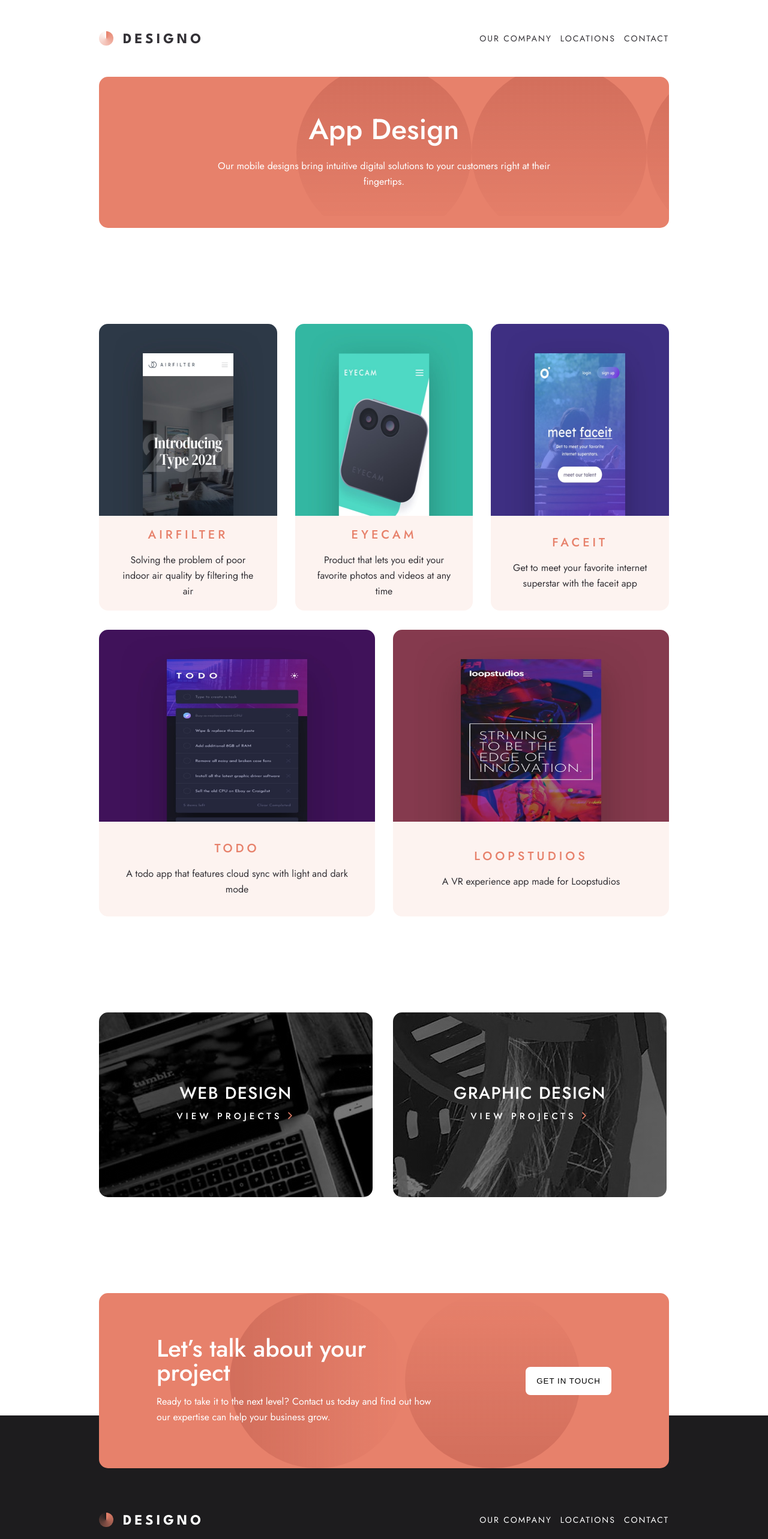
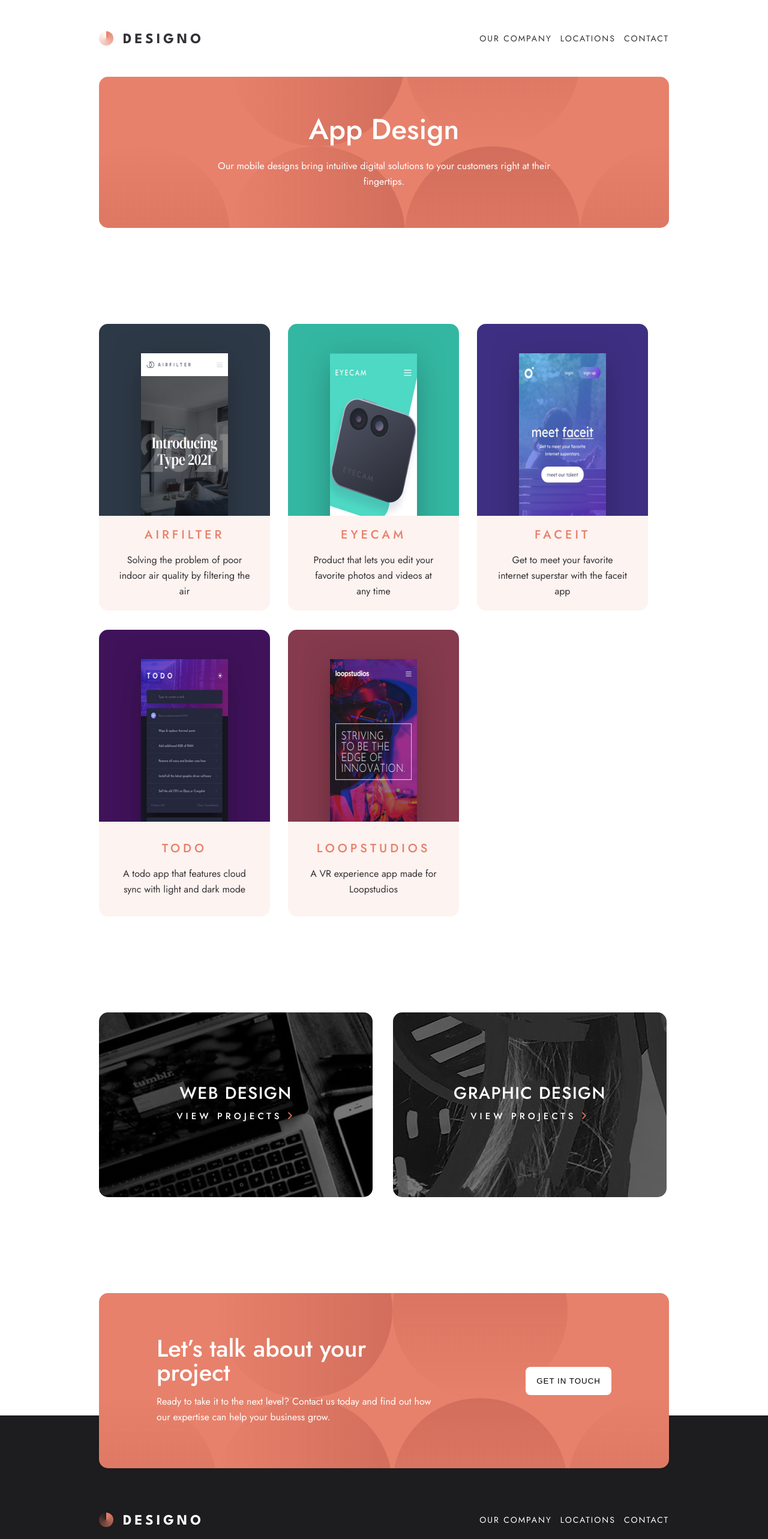
Before and after one commit to ringtho/designo, a React (Create React App) app: page /app-design in a window 1280 px wide. Shown: the top 2566 px of the page at 60% size. Built offline with nearby package versions, Linux system fonts and the light colour scheme; the HTML template or start-up script is replaced by a standard one.

Commit message:
Fixed the absolutely positioned circles in all of the containers

```diff
--- a/src/index.css
+++ b/src/index.css
@@ -463,11 +463,12 @@ button {
 .get-in-touch::before {
   content: "";
   position: absolute;
-  width: 200%;
+  width:200%;
   height: 200%;
-  top: 0;
-  left: -100%;
+  bottom: calc(0px - 30%);
+  right: calc(0px - 90%);
   background: url("./assets/shared/mobile/bg-pattern-design-pages-intro-mobile.svg");
+  transform: rotate(180deg);
 }
 
 .get-in-touch-wrapper {
@@ -521,13 +522,12 @@ button:hover {
 .design-hero::before {
   content: "";
   position: absolute;
-  width: 100%;
-  height: 100%;
+  width: 200%;
+  height: 200%;
   top: calc(50% - 292px/2);
-  left: calc(50% - 292px/2);
+  left: -100%;
   z-index: 1;
-  background: url("./assets/home/desktop/bg-pattern-hero-home.svg") repeat-x;
-  background-size: 292px;
+  background: url("./assets/shared/mobile/bg-pattern-design-pages-intro-mobile.svg");
 }
 
 .design-hero-content {
@@ -638,14 +638,13 @@ button:hover {
 .about-components::before {
   content: "";
   position: absolute;
-  width: 100%;
-  height: 100%;
-  top: 0;
-  left: 0;
+  width: 200%;
+  height: 200%;
+  top: -40%;
+  left: -90%;
   z-index: 1;
-  background: url("./assets/about/desktop/bg-pattern-hero-about-desktop.svg") no-repeat;
-  background-size: 292px;
-  transform: rotate(90deg);
+  background: url("./assets/about/mobile/bg-pattern-hero-about-mobile.svg");
+
 }
 
 .about-components-wrapper {
@@ -679,14 +678,23 @@ button:hover {
 .about-descriptions::before {
   content: "";
   position: absolute;
-  width: 100%;
-  height: 100%;
-  top: 0;
+  width: 200%;
+  height: 200%;
+  top: -20%;
   left: -50%;
   z-index: 1;
-  background: url("./assets/about/desktop/bg-pattern-hero-about-desktop.svg") repeat-y;
-  background-size: 292px;
-  transform: rotateY(180deg);
+  background: url("./assets/shared/desktop/bg-pattern-three-circles.svg");
+}
+
+.contacts-card-container::before {
+    content: "";
+    position: absolute;
+    width: 200%;
+    height: 200%;
+    top: 0%;
+    left: 10%;
+    z-index: 1;
+    background: url("./assets/shared/desktop/bg-pattern-three-circles.svg");
 }
 
 .about-descriptions-wrapper {
@@ -797,15 +805,16 @@ button:hover {
 .contact-container {
   position: relative;
   padding: 72px 24px;
+  overflow: hidden;
 }
 
 .contact-container::before {
   content: "";
   position: absolute;
-  width: 100%;
-  height: 100%;
+  width: 200%;
+  height: 200%;
   top: 0;
-  left: 0;
+  left: -30%;
   z-index: 1;
   background: url("./assets/contact/mobile/bg-pattern-hero-contact-mobile.svg") no-repeat;
 }
@@ -1010,6 +1019,17 @@ hr {
     background-size: cover;
   }
 
+  .get-in-touch::before {
+    content: "";
+    position: absolute;
+    width:200%;
+    height: 200%;
+    bottom: calc(0px - 60%);
+    right: calc(0px - 90%);
+    background: url("./assets/shared/tablet/bg-pattern-design-pages-intro-tablet.svg");
+    transform: rotate(0deg);
+  }
+
   .get-in-touch {
     height: 350px;
     margin: 0 40px;
@@ -1101,7 +1121,6 @@ hr {
     border: none;
   }
 
-
   .black {
     height: 30%;
     top: 70%;
@@ -1140,6 +1159,12 @@ hr {
     height: 252px;
     margin: 0 40px;
     border-radius: 15px;
+  }
+
+  .design-hero::before {
+    top: calc(-70%);
+    left: -100%;
+    background: url("./assets/shared/tablet/bg-pattern-design-pages-intro-tablet.svg") repeat-x;
   }
 
   .design-hero-content {
@@ -1195,6 +1220,13 @@ hr {
     margin: 0 40px;
   }
 
+  .about-components::before {
+    top: calc(-100%);
+    left: -20%;
+    background: url("./assets/about/desktop/bg-pattern-hero-about-desktop.svg") repeat;
+  }
+
+
   .about-hero-image {
     border-top-left-radius: 15px;
     border-top-right-radius: 15px;
@@ -1210,6 +1242,18 @@ hr {
     padding: 68px 58px;
   }
 
+  .about-descriptions::before {
+    top: -40%;
+    left: 30%;
+    background: url("./assets/shared/desktop/bg-pattern-three-circles.svg") no-repeat;
+  }
+
+  .contacts-card-container::before {
+    top: 10%;
+    left: 10%;
+    background: url("./assets/shared/desktop/bg-pattern-two-circles.svg");
+  }
+
   .about-components-wrapper {
     padding: 64px 58px;
   }
@@ -1274,6 +1318,12 @@ hr {
 
   .contact-container {
     padding: 70px 58px;
+  }
+
+  .contact-container::before {
+    top: -10%;
+    left: -20%;
+    background: url("./assets/contact/desktop/bg-pattern-hero-desktop.svg") no-repeat;
   }
 
   .contact-heading {
@@ -1319,6 +1369,44 @@ hr {
   }
 }
 
+@media screen and (min-width: 769px){
+  .card-container {
+    margin: 120px 40px;
+    flex-direction: row;
+    flex-wrap: wrap;
+    gap: 32px 30px;
+  }
+
+  .card-container>*{
+    flex: 1 1 47%;
+  }
+
+  .apps-card {
+    min-width: 47%;
+    max-width: 48%;
+  }
+
+  .apps-card-container {
+    flex-direction: column;
+  }
+
+  .apps-card-image {
+    height: 320px;
+    width: 100%;
+    border-bottom-left-radius: 0;
+    border-top-left-radius: 15px;
+    border-top-right-radius: 15px;
+  }
+
+  .apps-card-desc {
+    width: 100%;
+    height: 158px;
+    border-bottom-left-radius: 15px;
+    border-bottom-right-radius: 15px;
+    border-top-right-radius: 0;
+  }
+}
+
 @media screen and (min-width: 1080px) {
   .nav-items {
     padding: 64px 165px;
@@ -1327,6 +1415,17 @@ hr {
   .get-in-touch {
     height: auto;
     margin: 0 165px;
+  }
+
+  .get-in-touch::before {
+    content: "";
+    position: absolute;
+    width:200%;
+    height: 200%;
+    bottom: calc(0px - 60%);
+    right: calc(0px - 90%);
+    background: url("./assets/shared/desktop/bg-pattern-call-to-action.svg");
+    transform: rotate(0deg);
   }
 
   .get-in-touch-section {
@@ -1467,45 +1566,27 @@ hr {
     margin: 0 165px;
   }
 
+  .design-hero::before {
+    top: calc(-70%);
+    left: -100%;
+    background: url("./assets/shared/desktop/bg-pattern-call-to-action.svg");
+  }
+
   .design-hero-content {
     padding: 64px 190px;
   }
 
   .card-container {
     margin: 160px 165px;
-    flex-direction: row;
-    flex-wrap: wrap;
     gap: 32px 30px;
   }
 
   .card-container>*{
-    flex: 1 1 30%;
+    flex: 0 1 30%;
   }
 
   .apps-card {
     min-width: 30%;
-  }
-
-
-  .apps-card-container {
-    flex-direction: column;
-    /* width: 350px; */
-  }
-
-  .apps-card-image {
-    height: 320px;
-    width: 100%;
-    border-bottom-left-radius: 0;
-    border-top-left-radius: 15px;
-    border-top-right-radius: 15px;
-  }
-
-  .apps-card-desc {
-    width: 100%;
-    height: 158px;
-    border-bottom-left-radius: 15px;
-    border-bottom-right-radius: 15px;
-    border-top-right-radius: 0;
   }
 
   .about-wrapper {
@@ -1540,6 +1621,11 @@ hr {
     border-top-right-radius: 15px;
   }
 
+  .about-components::before {
+    top: calc(-34%);
+    left: -5%;
+  }
+
   .about-components {
     width: 55%;
     border-bottom-right-radius: 0;
@@ -1573,6 +1659,17 @@ hr {
     border-bottom-left-radius: 0;
   }
 
+  .about-descriptions::before {
+    top: 50%;
+    left: 0;
+    background: url("./assets/shared/desktop/bg-pattern-two-circles.svg")no-repeat;
+  }
+
+  .contacts-card-container::before {
+    top: 10%;
+    left: 10%;
+  }
+
   .about-description-content {
     text-align: left;
     gap: 32px;
@@ -1647,6 +1744,11 @@ hr {
   .contact-container {
     padding: 96px;
     height: 100%;
+  }
+
+  .contact-container::before {
+    top: -15%;
+    left: 0%;
   }
 
   .contact-wrapper {
```
Lines whose indentation alone changed are shown as unchanged.
